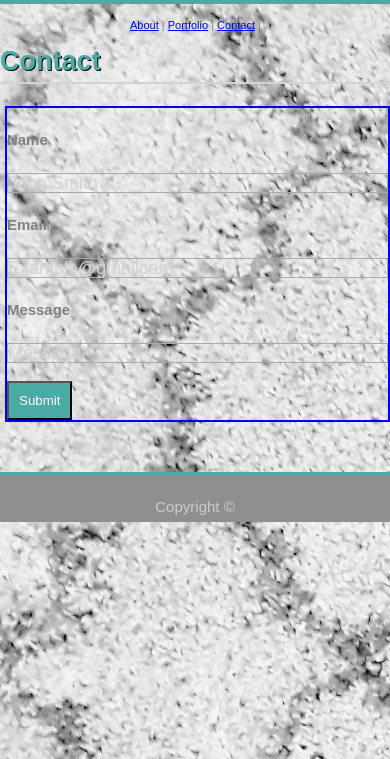
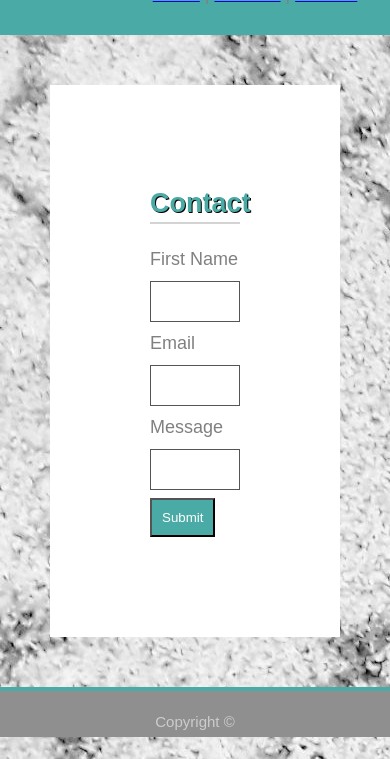
Before and after one commit to caliew26/Responsive-Portfolio, a plain HTML site: page contact.html in a window 390 px wide. Shown: the part 85-844 px from the top of the page. Drawn offline with Linux system fonts and the light colour scheme.

Commit message:
added css medial for contact and index pages for 768 size

```diff
--- a/assets/css/style.css
+++ b/assets/css/style.css
@@ -58,13 +58,11 @@ li {
 /*applies to index and contact pages only*/
 .main {
     clear:both;
-    margin-top: 50px;
-    margin-right: 175px;
-    margin-left: 175px;
-    margin-bottom: 50px;
+    margin-top: 50px 175px 50px 175px;
     border: 2px solid black;
     background: #ffffff;
-    padding: 25px;
+    padding: 20px;
+    line-height: 150%;
 }
 
 /*applies to all pages*/
@@ -117,20 +115,29 @@ h2 {
     padding-bottom: 5px;
     padding-top: 5px;
     text-shadow: 1px 1px black;
+    background:
 }
 
 /*applies to index and contact pages only */
 .container {
-    /*border: 2px solid black;*/
     clear: both;
-    /*background-color: #ffffff;*/
-    /*background-image: portfolioplaceholder1.jpg;*/
-    margin-bottom: 50px;
-    margin-left: 5px;
-    line-height: 1;
-    border: 2px solid blue;
+    background-color: #ffffff;
+    margin: 50px;
+    line-height: 150%;
 }
-
+.thirdmain {
+    margin: 50px 100px;
+    background: #ffffff;
+    padding: 50px 50px 50px 50px;
+}
+input[type=text] {
+    width: 100%;
+    padding: 12px 20px;
+    margin: 8px 0;
+    box-sizing: border-box;
+    border: 1px solid #555;
+    outline: none;
+}
 /*applies to portfolio page only*/
 .box-set {
     background: white;
@@ -166,6 +173,11 @@ h3 {
 .response {
     border: 1px solid  darkgray;
     color: lightgray;
+    width: 100%;
+    padding: 12px 20px;
+    margin: 8px 0;
+    box-sizing: border-box;
+
 }
 
 /*button on the contact page*/
@@ -195,10 +207,8 @@ footer {
         box-sizing: border-box;
     }
 
-    .main {
-        margin-top: 50px;
-        margin-left: 50px;
-        margin-right: 50px;
+    .thirdmain {
+        margin: 50px;
     }
 }
 
--- a/contact.html
+++ b/contact.html
@@ -7,29 +7,31 @@
         <title>Cali Mitchell Bio</title>
         <link rel="stylesheet" href="assets/css/style.css">
     </head>
+
     <body>
         <header>
             <h1>Cali Mitchell</h1>
-    </header>
-
-        <nav>
+            <navbar id="activelinks">
                 <ul>
                     <li><a href="index.html" target="blank">About</a></li> |
                     <li><a href="portfolio.html" target="blank">Portfolio</a></li> |
-                <li><a href="contact.html" target="blank">Contact</a></li> |
+                    <li><a href="contact.html" target="blank">Contact</a></li>
                 </ul>
-        </nav>
+            </navbar>
+        </header>
 
-    <div class="Main">
+        <div class="thirdmain">
+            <div class="container">
                 <h2>Contact</h2>
-    <!--I should have used "form" here for user input ability-->
-        <div class="container">
-            <h5>Name</h5>
-                <p class="response">John Smith</p>
-            <h5>Email</h5>
-                <p class="response">Example@gmailcom</p>
-            <h5>Message</h5>
-                <p class="response">Message</p>
+
+                <label for="Name">First Name</label>
+                    <input type="text" id="name" name="John Smith"></input>
+
+                <label for="Email">Email</label>
+                    <input type="text" id="email" name="example@gmail.com"></input>
+
+                <label for="Message">Message</label>
+                    <input type="text" id="Message" name="Type your message here" rows="10" maxlength="100"></input>
 
                 <button class="button">Submit</button>
             </div>
```
Also changed, not shown: portfolio.html (+11 -11 lines). Lines whose indentation alone changed are shown as unchanged.
